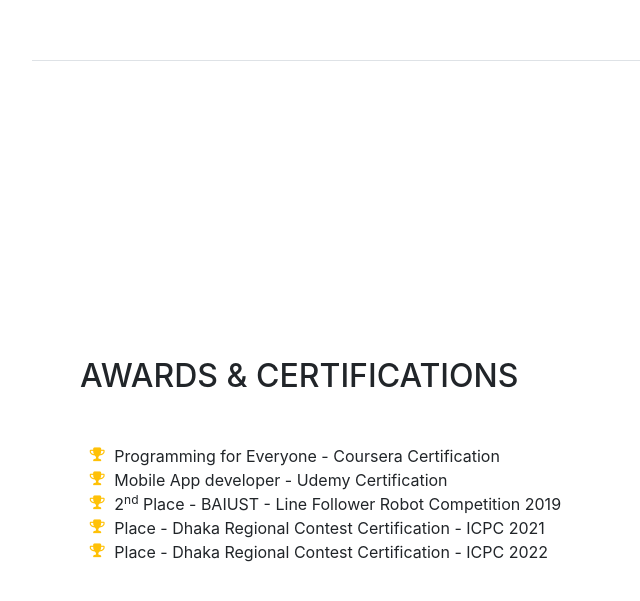
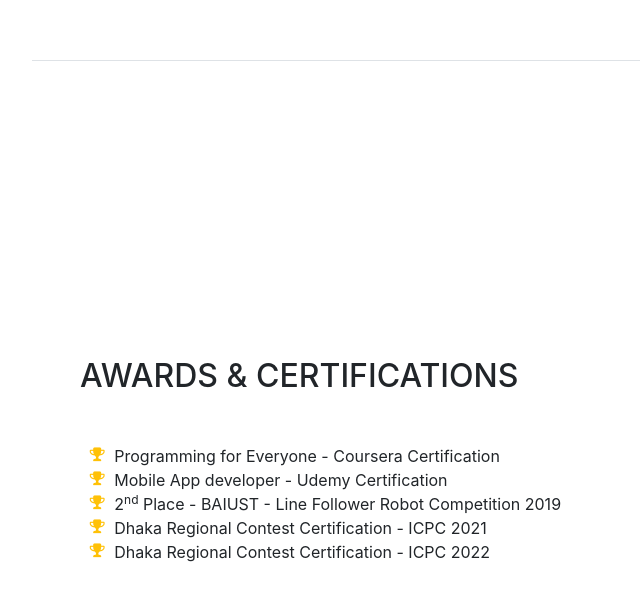
Before and after one commit to FForhad/FForhad.github.io, a website with bundled scripts: page index.html in a window 1280 px wide. Shown: the part 4739-5340 px from the top of the page, without its empty margins (240-880 px from the left). Built offline with nearby package versions, Linux system fonts and the light colour scheme; a web font is replaced by a local one.

Commit message:
Update index.html

```diff
--- a/index.html
+++ b/index.html
@@ -301,10 +301,10 @@
             <li>
             <li>
               <i class="fa-li fa fa-trophy text-warning"></i>
-              Place - Dhaka Regional Contest Certification - ICPC 2021</li>
+              Dhaka Regional Contest Certification - ICPC 2021</li>
               <li>
                 <i class="fa-li fa fa-trophy text-warning"></i>
-                Place - Dhaka Regional Contest Certification - ICPC 2022</li>
+                Dhaka Regional Contest Certification - ICPC 2022</li>
           </ul>
         </div>
       </section>
```
